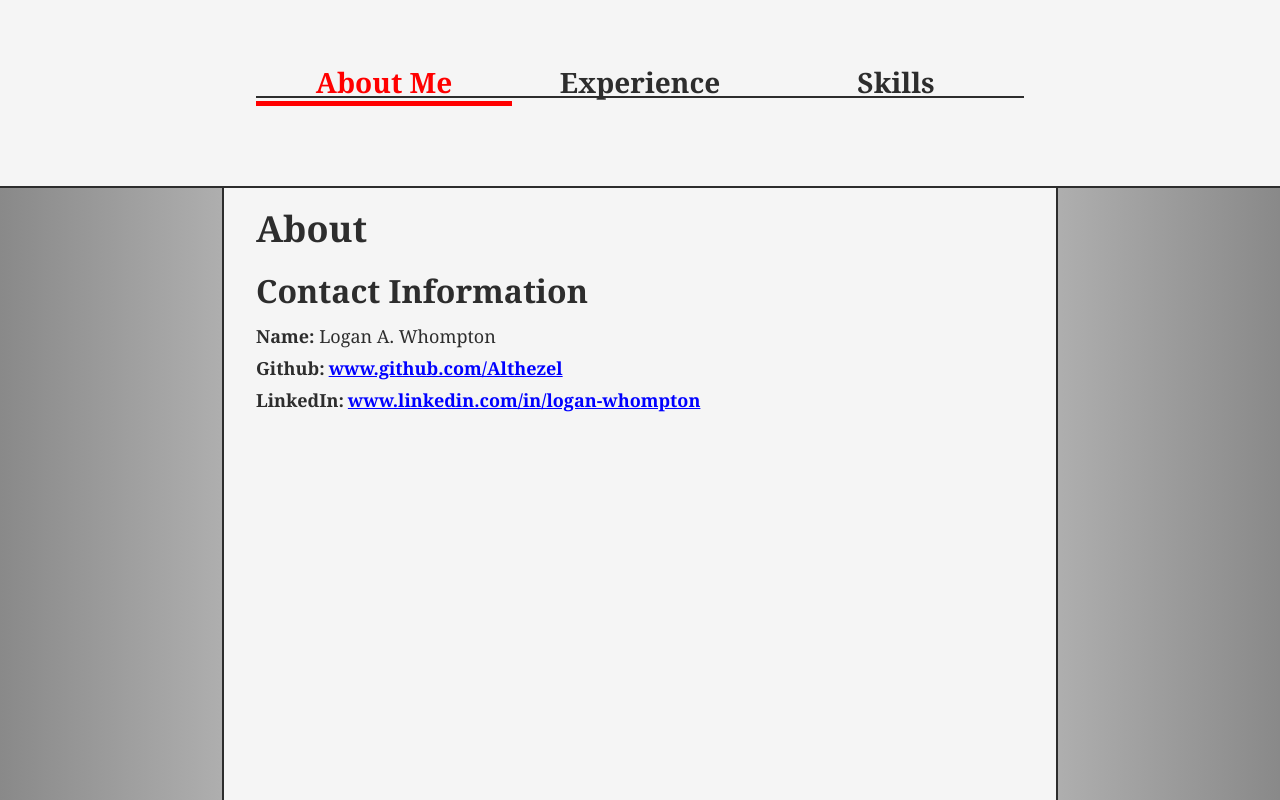
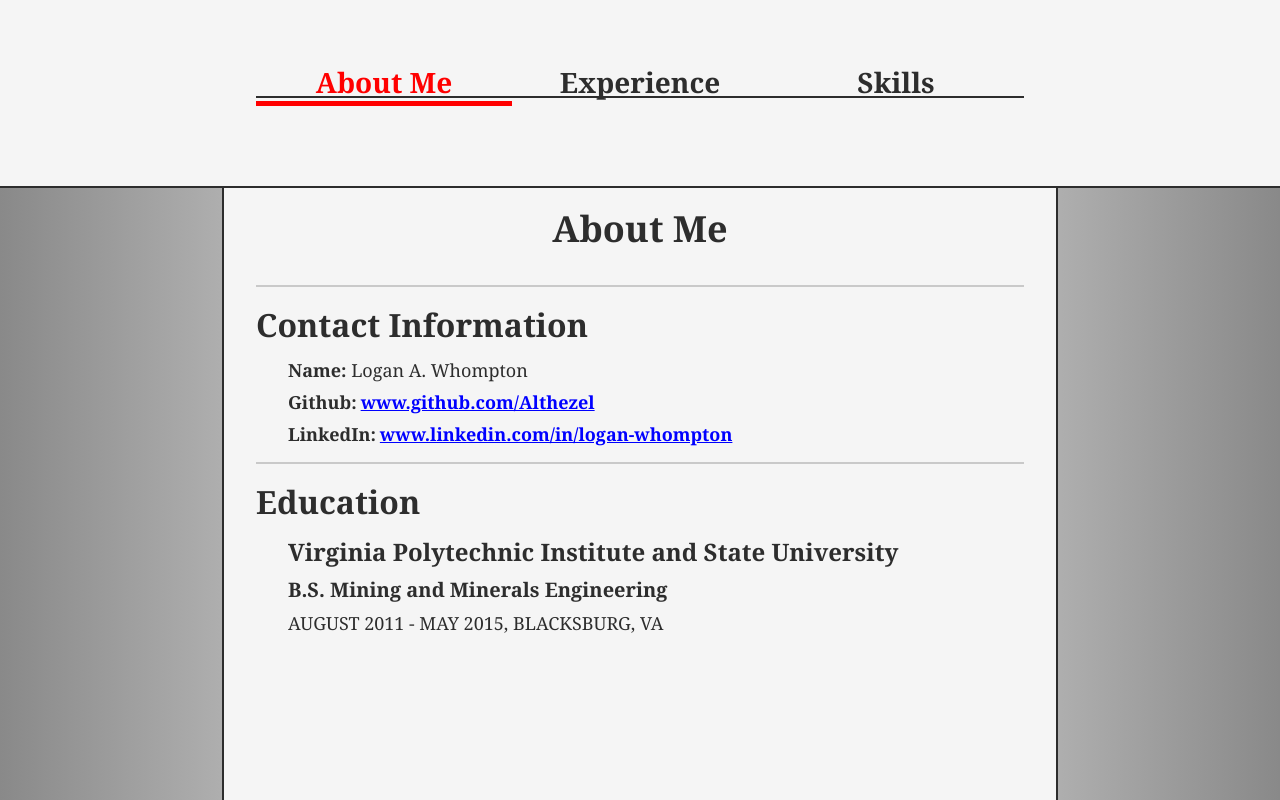
Before and after one commit to Althezel/Resume, a React (Create React App) app: page / in a window 1280 px wide. Shown: the top 800 px of the page. Built offline with nearby package versions, Linux system fonts and the light colour scheme.

Commit message:
Added Education section details and updated styling

```diff
--- a/src/pages/About/index.tsx
+++ b/src/pages/About/index.tsx
@@ -33,11 +33,23 @@ const ContactInfoArticle = (): JSX.Element => (
     </article>
 );
 
+const EducationArticle = (): JSX.Element => (
+    <article>
+        <Heading level={2} content="Education" />
+        <Heading level={4} content="Virginia Polytechnic Institute and State University" />
+        <Heading level={5} content="B.S. Mining and Minerals Engineering" />
+        <p>AUGUST 2011 - MAY 2015, BLACKSBURG, VA</p>
+    </article>
+);
+
 const AboutPage = (): JSX.Element => (
     <main>
+        <Heading level={1} content="About Me" />
         <section>
-            <Heading level={1} content="About" />
+            <hr />
             <ContactInfoArticle />
+            <hr />
+            <EducationArticle />
         </section>
     </main>
 );
--- a/src/pages/About/styles.scss
+++ b/src/pages/About/styles.scss
@@ -1,9 +1,26 @@
 main {
-    article {
-        p.link_container {
-            a {
-                margin: 0 0 0 0.25rem;
-                color: blue;
+    h1 {
+        align-self: center;
+    }
+
+    section {
+        width: 100%;
+
+        hr {
+            margin: 1rem 0;
+            border: solid 1px #c9c9c9;
+        }
+
+        article {
+            & > *:not(h2) {
+                padding: 0 0 0 2rem;
+
+                &.link_container {
+                    a {
+                        margin: 0 0 0 0.25rem;
+                        color: blue;
+                    }
+                }
             }
         }
     }
```
